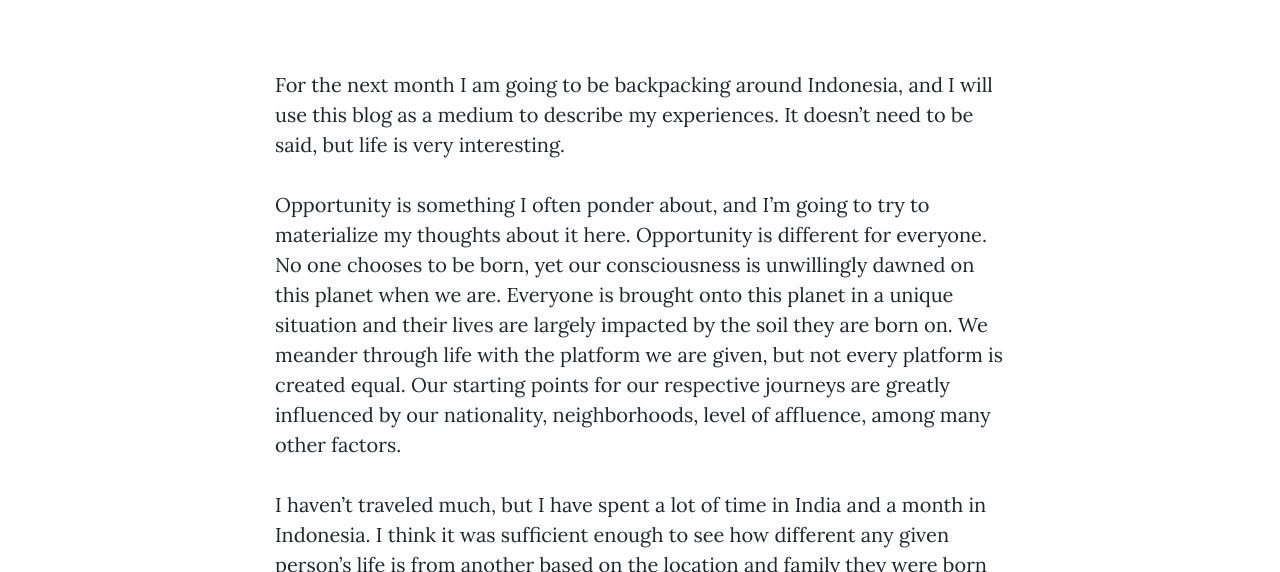
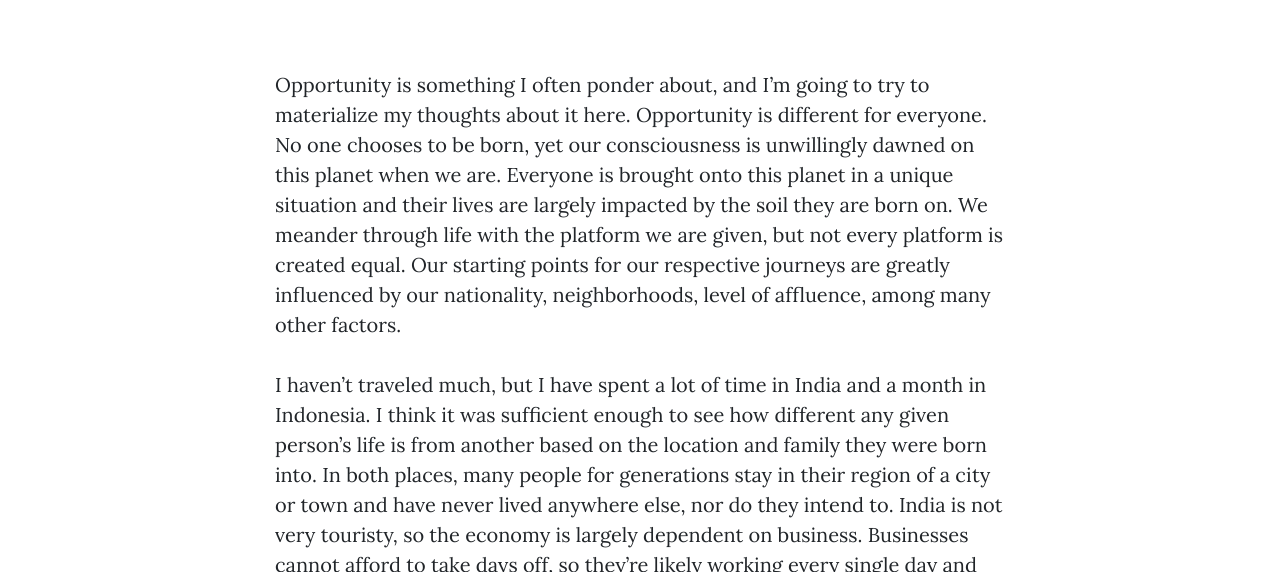
Before and after one commit to kpujara21/kedars-pensieve, a website: page opportunity_post.html in a window 1280 px wide. Shown: the part 528-1100 px from the top of the page. Drawn offline with nearby package versions, Linux system fonts and the light colour scheme.

Commit message:
Changing opportunity post

```diff
--- a/opportunity_post.html
+++ b/opportunity_post.html
@@ -75,8 +75,6 @@
     <div class="container">
       <div class="row">
         <div class="col-lg-8 col-md-10 mx-auto">
-            <p>For the next month I am going to be backpacking around Indonesia, and I will use this blog as a medium to describe my experiences. It doesn’t need to be said, but life is very interesting. </p>
-
             <p>Opportunity is something I often ponder about, and I’m going to try to materialize my thoughts about it here. Opportunity is different for everyone. No one chooses to be born, yet our consciousness is unwillingly dawned on this planet when we are. Everyone is brought onto this planet in a unique situation and their lives are largely impacted by the soil they are born on. We meander through life with the platform we are given, but not every platform is created equal. Our starting points for our respective journeys are greatly influenced by our nationality, neighborhoods, level of affluence, among many other factors.</p>
 
             <p>I haven’t traveled much, but I have spent a lot of time in India and a month in Indonesia. I think it was sufficient enough to see how different any given person’s life is from another based on the location and family they were born into. In both places, many people for generations stay in their region of a city or town and have never lived anywhere else, nor do they intend to. India is not very touristy, so the economy is largely dependent on business. Businesses cannot afford to take days off, so they’re likely working every single day and this is just enough to maintain stability for their homes. In Indonesia, particularly Bali and Komodo, much of the economy is based on tourism and hospitality. Many children cannot afford to go abroad to university in Jakarta so they follow the footsteps of their parents and adopt their parent’s profession as their only realistic route through life. </p>
```
